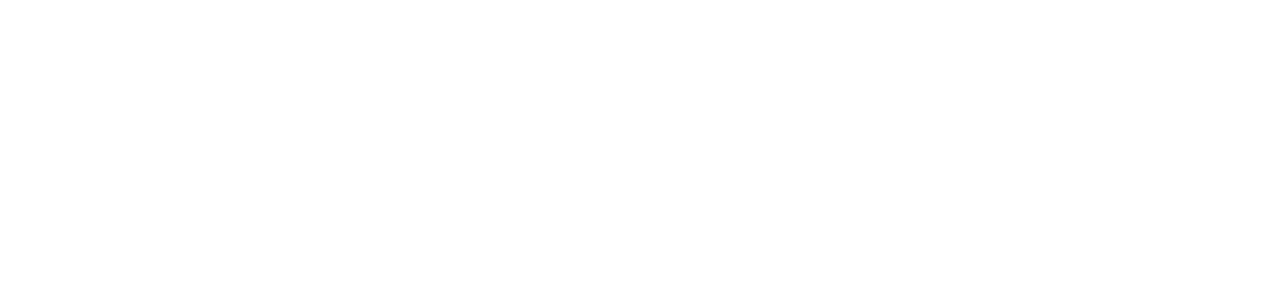
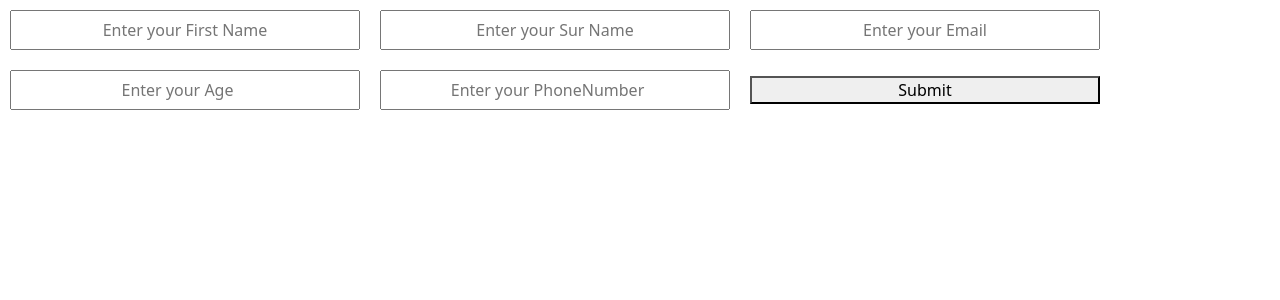
Before and after one commit to ravana09/gtSoftwareAcaedmy, a React (Create React App) app: page /FormValidation in a window 1280 px wide. Before the commit this address had no page. Shown: the top 300 px of the page. Built offline with nearby package versions, Linux system fonts and the light colour scheme.

Commit message:
"Added formik and yup dependencies, updated package.json and package-lock.json, modified App.js and ArrayObj.js files, added new components and routes for form validation and regular expressions."

```diff
--- a/package.json
+++ b/package.json
@@ -8,12 +8,14 @@
     "@testing-library/user-event": "^13.5.0",
     "bootstrap": "^5.3.3",
     "bootstrap-icons": "^1.11.3",
+    "formik": "^2.4.6",
     "react": "^18.3.1",
     "react-bootstrap": "^2.10.2",
     "react-dom": "^18.3.1",
     "react-router-dom": "^6.23.1",
     "react-scripts": "5.0.1",
-    "web-vitals": "^2.1.4"
+    "web-vitals": "^2.1.4",
+    "yup": "^1.4.0"
   },
   "scripts": {
     "start": "react-scripts start",
--- a/src/App.js
+++ b/src/App.js
@@ -92,6 +92,14 @@ import SumOfDigits from "./practice/test/SumOfDigits";
 import RemoveDuplicate from "./practice/test/RemoveDuplicate";
 import PrimenNumberRange from "./practice/test/PrimenNumberRange";
 import HighestNum from "./practice/Task/ArrayObj/HighestNum";
+import UniqueArray from "./practice/Task/ArrayObj/UniqueArray";
+import CommonInaArray from "./practice/Task/ArrayObj/CommonInaArray";
+import RegularExp from "./Components/RegularExp";
+import EmailValidayion from "./practice/Task/RegulaeExp.js/EmailValidayion";
+import EmailValidation from "./practice/Task/RegulaeExp.js/EmailValidayion";
+import PhoneValidation from "./practice/Task/RegulaeExp.js/PhoneValidation";
+import VowelsCOunt from "./practice/Task/ArrayObj/VowelsCOunt";
+import FormValidation from "./practice/Task/RegulaeExp.js/FormValidation";
 
 function App() {
   return (
@@ -192,7 +200,13 @@ function App() {
           <Route path="/RemoveDuplicate" element={<RemoveDuplicate/>} />
           <Route path="/PrimenNumberRange" element={<PrimenNumberRange/>} />
           <Route path="/HighestNum" element={<HighestNum/>} />
-
+          <Route path="/UniqueArray" element={<UniqueArray/>} />
+          <Route path="/CommonInaArray" element={<CommonInaArray/>} />
+          <Route path="/RegularExp" element={<RegularExp/>} />
+          <Route path="/EmailValidation" element={<EmailValidation/>} />
+          <Route path="/PhoneValidation" element={<PhoneValidation/>} />
+          <Route path="/VowelsCount" element={<VowelsCOunt/>} />
+          <Route path="/FormValidation" element={<FormValidation/>} />
 
 
 
--- a/src/Components/ArrayObj.js
+++ b/src/Components/ArrayObj.js
@@ -29,8 +29,8 @@ function ArrayObj() {
     console.log(arr.splice(1,2,23,45))
     console.log(arr)
     console.log(arr.splice(1,0,23,45))// starting idex, deletecount, adding elements
-    console.log(arr.every((i) => i>=0))
-    console.log(arr.some((i)=>i>40))
+    console.log(arr.every((i) => i>=0))//like and operator
+    console.log(arr.some((i)=>i>40))//like or operator
     console.log(arr.find((i)=>i>40))
     console.log(arr.findIndex((i)=>i>40))
     arr.forEach((i) =>
@@ -40,7 +40,7 @@ function ArrayObj() {
 
     let x =arr.filter((i) => i>10)
     console.log(x)
-    console.log(arr.reduce((a,b)=>a+b))
+    console.log(arr.reduce((a,b)=>a+b)) //sum of operato\ions return single value
     console.log(arr.reduce((a,b)=>a+b,10))
     console.log(arr.reduceRight((a,b)=>a+b))
     console.log(arr.reduceRight((a,b)=>a+b,10))
--- /dev/null
+++ b/src/Components/RegularExp.js
@@ -0,0 +1,17 @@
+import React from "react";
+
+function RegularExp() {
+  let p = /[asas]/gi;
+  let str = "ghta";
+  console.log(p.test(str));
+  console.log(p.exec(str));
+  console.log(str.search(p));
+  console.log(str.match(p));
+  console.log(str.replace(str, p));
+  let email = /^[a-zA-Z0-9._%+-]+@[a-zA-Z0-9.-]+\.[a-zA-Z]{2,6}$/;
+  console.log(email.test("abc7676@gmail.com"));
+
+  return <div>RegularExp</div>;
+}
+
+export default RegularExp;
--- /dev/null
+++ b/src/practice/Task/ArrayObj/CommonInaArray.js
@@ -0,0 +1,49 @@
+import React, { useState } from "react";
+
+function CommonInaArray() {
+  let [data, setData] = useState({
+    firstArray: "",
+    secondArray: "",
+  });
+
+  let [result, setResult] = useState();
+
+  function handleChanges(e) {
+    setData({
+      ...data,
+      [e.target.name]: e.target.value,
+    });
+  }
+
+
+  let valueOne = data.firstArray.split(",");
+  let valueTwo = data.secondArray.split(",");
+
+  function checkTheCommon() {
+    let result = [];
+
+    valueOne.forEach((i) => {
+      if (valueTwo.includes(i)) {
+        result.push(i);
+      }
+    });
+    setResult(result);
+  }
+
+  return (
+    <div>
+      <input type="text " name="firstArray" onChange={handleChanges} />
+      <input type="text " name="secondArray" onChange={handleChanges} />
+      <button
+        onClick={() => {
+          checkTheCommon();
+        }}
+      >
+        Check
+      </button>
+      {result}
+    </div>
+  );
+}
+
+export default CommonInaArray;
--- a/src/practice/Task/ArrayObj/HighestNum.js
+++ b/src/practice/Task/ArrayObj/HighestNum.js
@@ -12,7 +12,7 @@ function HighestNum() {
     // console.log(givenData.sort((a,b) => a-b))
 
     let givenData = data.split(",");
-    givenData = givenData.map((givenData) => parseInt(givenData));
+    givenData = givenData.map((i) => parseInt(i));
     console.log(givenData);
     let final = givenData.sort((a, b) => a - b);
     let indexValue = final.length - 1;
--- /dev/null
+++ b/src/practice/Task/ArrayObj/UniqueArray.js
@@ -0,0 +1,54 @@
+import React, { useState } from "react";
+
+function UniqueArray() {
+  let [data, setData] = useState();
+  let [result, setResult] = useState();
+
+  let finalArray = [];
+
+  function uniqueCheck() {
+    let givenData = data.split(",");
+    // givenData = givenData.map((i) => parseInt(i));
+    console.log(givenData);
+    let finalArray=[""]
+    givenData.forEach((i) => {
+        let counter = 0;
+        for (let j = 0; j < givenData.length; j++) {
+          if (i === givenData[j]) {
+            counter++;
+          }
+        }
+        if (counter === 1) {
+          finalArray.push(i);
+        }
+      });
+
+      setResult(finalArray.join(" "));
+    }
+
+
+
+
+
+  return (
+    <div>
+      <input
+        type="text"
+        onChange={(e) => {
+          setData(e.target.value);
+        }}
+      />
+      <button
+        onClick={() => {
+          uniqueCheck();
+        }}
+      >
+        check unique
+      </button>
+      {result}
+
+    </div>
+  );
+}
+
+export default UniqueArray;
--- /dev/null
+++ b/src/practice/Task/ArrayObj/VowelsCOunt.js
@@ -0,0 +1,12 @@
+import React from 'react'
+
+function VowelsCOunt() {
+  return (
+    <div>
+        <h1>Vowels Count</h1>
+        <input />
+    </div>
+  )
+}
+
+export default VowelsCOunt
--- a/src/practice/Task/Form/FormTask.js
+++ b/src/practice/Task/Form/FormTask.js
@@ -17,6 +17,7 @@ function FormTask() {
   });
 
   function handleInput(e) {
+
     setData({ ...data, [e.target.name]: e.target.value });
     console.log(data);
   }
--- /dev/null
+++ b/src/practice/Task/RegulaeExp.js/EmailValidayion.js
@@ -0,0 +1,31 @@
+import React, { useState } from "react";
+
+function EmailValidation() {
+    let[data,setData]=useState();
+    let[result,setResult]=useState();
+
+    function checkEmail(){
+        let email = data;
+        let emailVaidate = /^[a-zA-Z0-9]+@[a-zA-Z0-9]+\.[a-zA-Z]{2,6}$/;
+        if(emailVaidate.test(email)){
+            setResult("Email is valid")
+        }else{
+            setResult("Email is invalid")
+        }
+    }
+  return (
+    <div>
+      <input
+        type="text"
+        onChange={(e) => {
+          setData(e.target.value);
+        }}
+      />
+      <button onClick={checkEmail}>Check</button>
+      <br/>
+      {result}
+    </div>
+  );
+}
+
+export default EmailValidation;
--- /dev/null
+++ b/src/practice/Task/RegulaeExp.js/FormValidation.js
@@ -0,0 +1,101 @@
+import React, { useState } from "react";
+import * as yup from 'yup';
+import { Formik, ErrorMessage } from "formik";
+
+function FormValidation() {
+  let [data, setData] = useState({
+    firstName: "",
+    SurName: "",
+    Email: "",
+    Age: "",
+    phoneNumber: "",
+  });
+
+
+  const schema = yup.object().shape({
+    firstName: yup.string(/^[a-zA-Z]$/).required("First Name is required"),
+    SurName: yup.string().required("SurName is required"),
+    Email: yup.string().matches(/^[a-zA-Z0-9]{8,}$/,'password must more than 8 chars').required(),
+    Age:yup.number().positive('age must be positive values').integer().required(),
+    phoneNumber:yup.number().max(10).required()
+  })
+
+  function handleChanges(e){
+
+    setData({...data,[e.target.name]:e.target.value})
+  }
+
+  function handleSubmit(){
+  //  e.preventDefault();
+    alert("form has been submitted succesfully")
+
+  }
+
+  return (
+    <div>
+        <Formik
+        initialValues={data}
+        validationSchema={schema}
+        enableReinitialize
+        onSubmit={handleSubmit}
+        >
+            {({handleSubmit})=>(
+      <form
+        onSubmit={
+          handleSubmit
+        }  noValidate
+      >
+        <input
+          type="text"
+          onChange={ (e)=>{
+            handleChanges(e)
+          }}
+          name="firstName"
+          placeholder="Enter your First Name"
+        />
+        <ErrorMessage name="firstName" component='div' />
+        <input
+          type="text"
+          onChange={ (e)=>{
+            handleChanges(e)
+          }}
+          name="SurName"
+          placeholder="Enter your Sur Name"
+        />
+        <ErrorMessage name="SurName" component='div' />
+        <input
+          type="Email"
+          onChange={ (e)=>{
+            handleChanges(e)
+          }}
+          name="Email"
+          placeholder="Enter your Email"
+        />
+        <ErrorMessage name="Email" component='div' />
+        <input
+          type="number"
+          onChange={ (e)=>{
+            handleChanges(e)
+          }}
+          name="Age"
+          placeholder="Enter your Age"
+        />
+        <ErrorMessage name="Age" component='div' />
+        <input
+          type="Number"
+          onChange={ (e)=>{
+            handleChanges(e)
+          }}
+          name="PhoneNumber"
+          placeholder="Enter your PhoneNumber"
+        />
+        <ErrorMessage name="PhoneNumber" component='div' />
+        <button type="Submit">Submit</button>
+      </form>
+            )}
+      </Formik>
+    </div>
+  );
+}
+
+export default FormValidation;
--- /dev/null
+++ b/src/practice/Task/RegulaeExp.js/PhoneValidation.js
@@ -0,0 +1,43 @@
+import React, { useState } from "react";
+
+function PhoneValidation() {
+  let [data, setData] = useState();
+  let [result, setResult] = useState();
+
+  function checkPhoneNum() {
+
+    let phoneNum = data;
+
+    let phoneExpersion = /^\d{10}$/;
+    if (phoneExpersion.test(phoneNum)) {
+      setResult("Valid Phone Number");
+      setData(" ");
+    } else {
+      setResult("Invalid Phone Number");
+    }
+  }
+//   setData(" ");
+
+  return (
+    <div>
+      <input
+        type="text"
+        placeholder="Enter your  phone  number"
+        onChange={(e) => {
+          setData(e.target.value);
+        }}
+      />
+      <button
+        onClick={() => {
+          checkPhoneNum();
+        }}
+      >
+        Check
+      </button>
+      <br/>
+      {result}
+    </div>
+  );
+}
+
+export default PhoneValidation;
```
Also changed, not shown: 1 other file (tests, documents, lock files or other folders).
